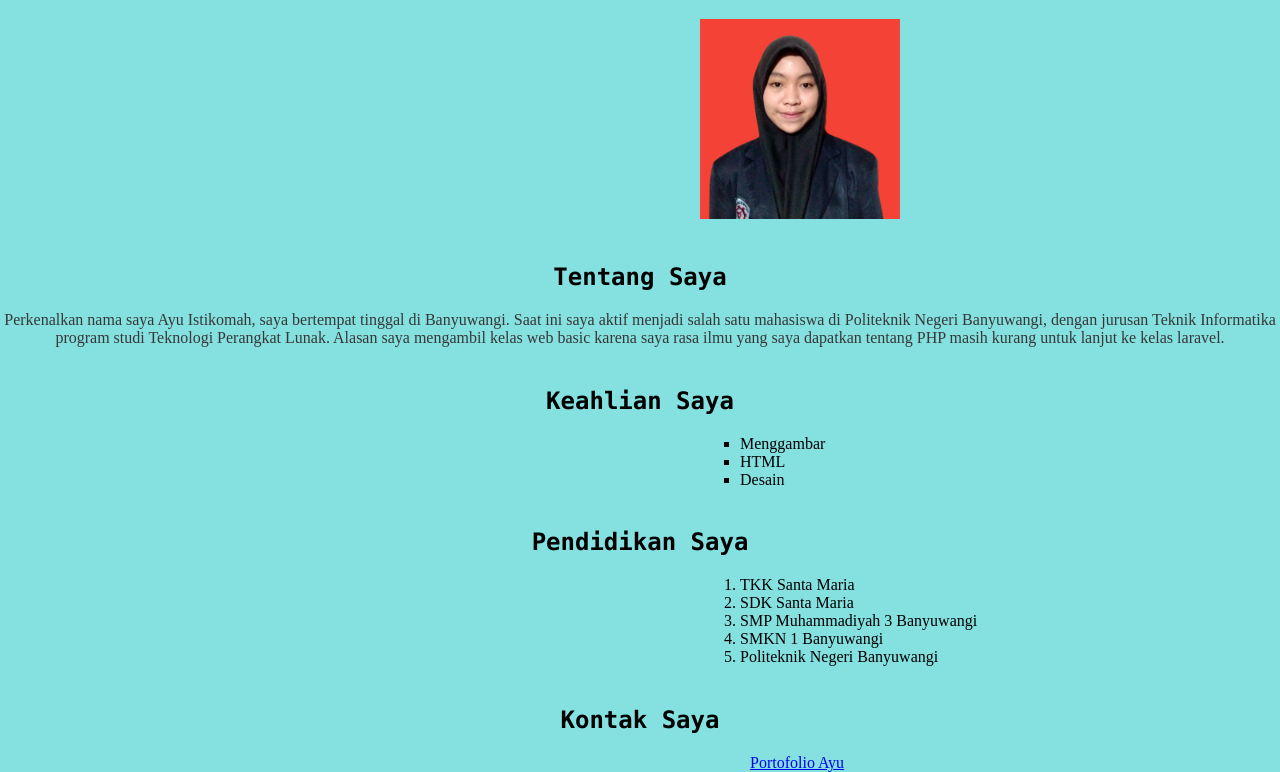
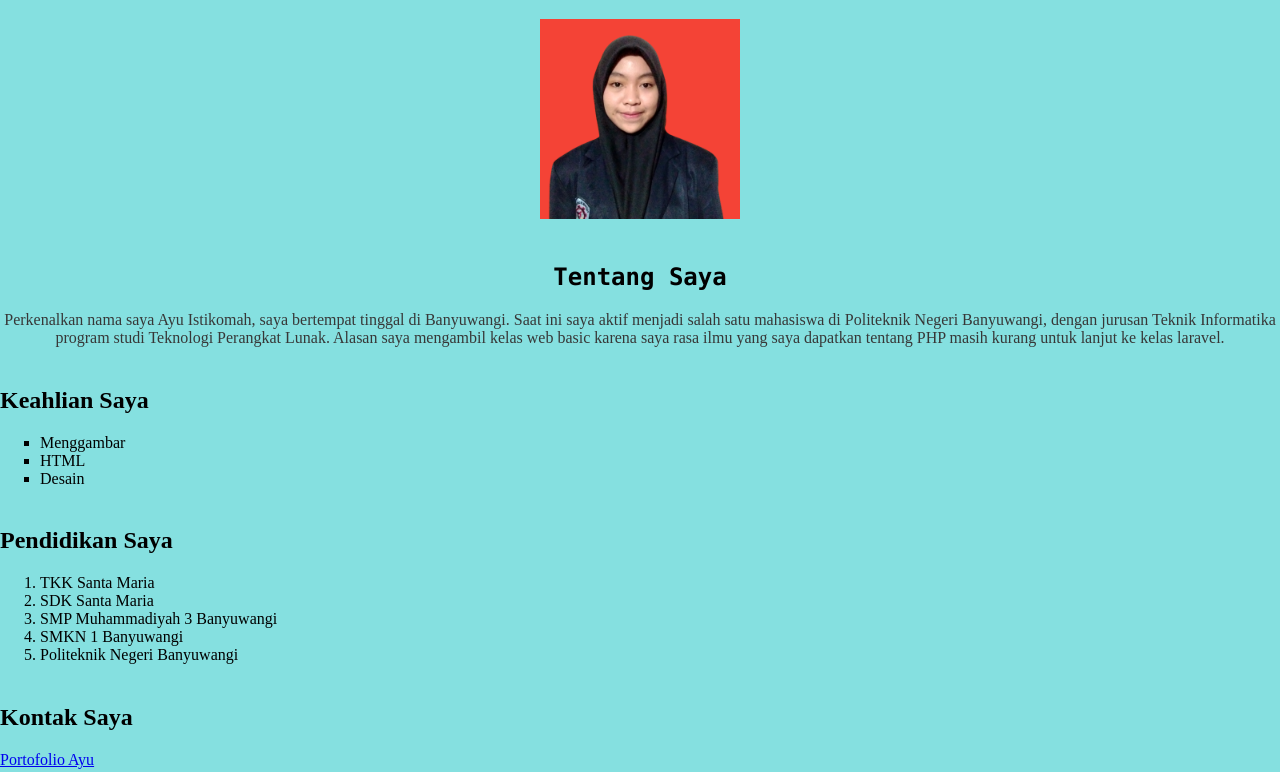
Before and after one commit to ayuisti29/web-basic-seal, a plain HTML site: page index.html in a window 1280 px wide. Shown: the part 111-883 px from the top of the page. Drawn offline with Linux system fonts and the light colour scheme.

Commit message:
edit isi  css index dan portofolio

```diff
--- a/index.html
+++ b/index.html
@@ -65,20 +65,24 @@
     <section id="profil"></section>
     <div class="profil">
       <h1 class="font">Ayu Istikomah | 3808582</h1>
-      <img class="foto" src="ayu.png" alt="Blank.." width="200" height="200" />
+      <center>
+        <img class="foto" src="ayu.png" alt="Blank.." width="200" height="200" />
+      </center>
       <h2 class="font-judul">Tentang Saya</h2>
       <p class="isi">
         Perkenalkan nama saya Ayu Istikomah, saya bertempat tinggal di Banyuwangi. Saat ini saya aktif menjadi salah satu mahasiswa di Politeknik Negeri Banyuwangi, dengan jurusan Teknik Informatika program studi Teknologi Perangkat Lunak.
         Alasan saya mengambil kelas web basic karena saya rasa ilmu yang saya dapatkan tentang PHP masih kurang untuk lanjut ke kelas laravel.
       </p>
     </div>
-    <h2 class="font-judul">Keahlian Saya</h2>
+    <h2>Keahlian Saya</h2>
+
     <ul class="list">
       <li>Menggambar</li>
       <li>HTML</li>
       <li>Desain</li>
     </ul>
-    <h2 class="font-judul">Pendidikan Saya</h2>
+
+    <h2>Pendidikan Saya</h2>
     <ol class="list-angka">
       <li>TKK Santa Maria</li>
       <li>SDK Santa Maria</li>
@@ -86,7 +90,7 @@
       <li>SMKN 1 Banyuwangi</li>
       <li>Politeknik Negeri Banyuwangi</li>
     </ol>
-    <h2 class="font-judul">Kontak Saya</h2>
+    <h2>Kontak Saya</h2>
     <section id="kontak"></section>
     <a class="link" href="portofolio.html">Portofolio Ayu</a>
   </body>
--- a/style.css
+++ b/style.css
@@ -13,7 +13,7 @@
 }
 
 .foto {
-  margin-left: 700px;
+  /* margin-left: 700px; */
   padding-bottom: 20px;
 }
 .isi {
@@ -31,15 +31,15 @@
 }
 .list {
   list-style-type: square;
-  margin-left: 700px;
+  margin: 0 auto;
   padding-bottom: 20px;
 }
 .list-angka {
-  margin-left: 700px;
+  margin: 0 auto;
   padding-bottom: 20px;
 }
 .link {
-  margin-left: 750px;
+  margin: 0 auto;
 }
 
 /* CSS PORTOFOLIO */
@@ -58,7 +58,7 @@
   padding-top: 50px;
 }
 .form {
-  padding-left: 700px;
+  margin: 0 auto;
   padding-bottom: 20px;
 }
 .form1 {
@@ -72,7 +72,7 @@
 /*TENTANG SAYA*/
 .foto-p {
   height: 250px;
-  margin-left: 650px;
+  margin: auto;
 }
 .isi {
   text-align: center;
@@ -81,7 +81,7 @@
 
 /*TABEL*/
 .pengalaman {
-  margin-left: 580px;
+  margin: 0 auto;
 }
 .skill {
   margin-left: 680px;
```
Also changed, not shown: portofolio.html (+5 -1 lines).
